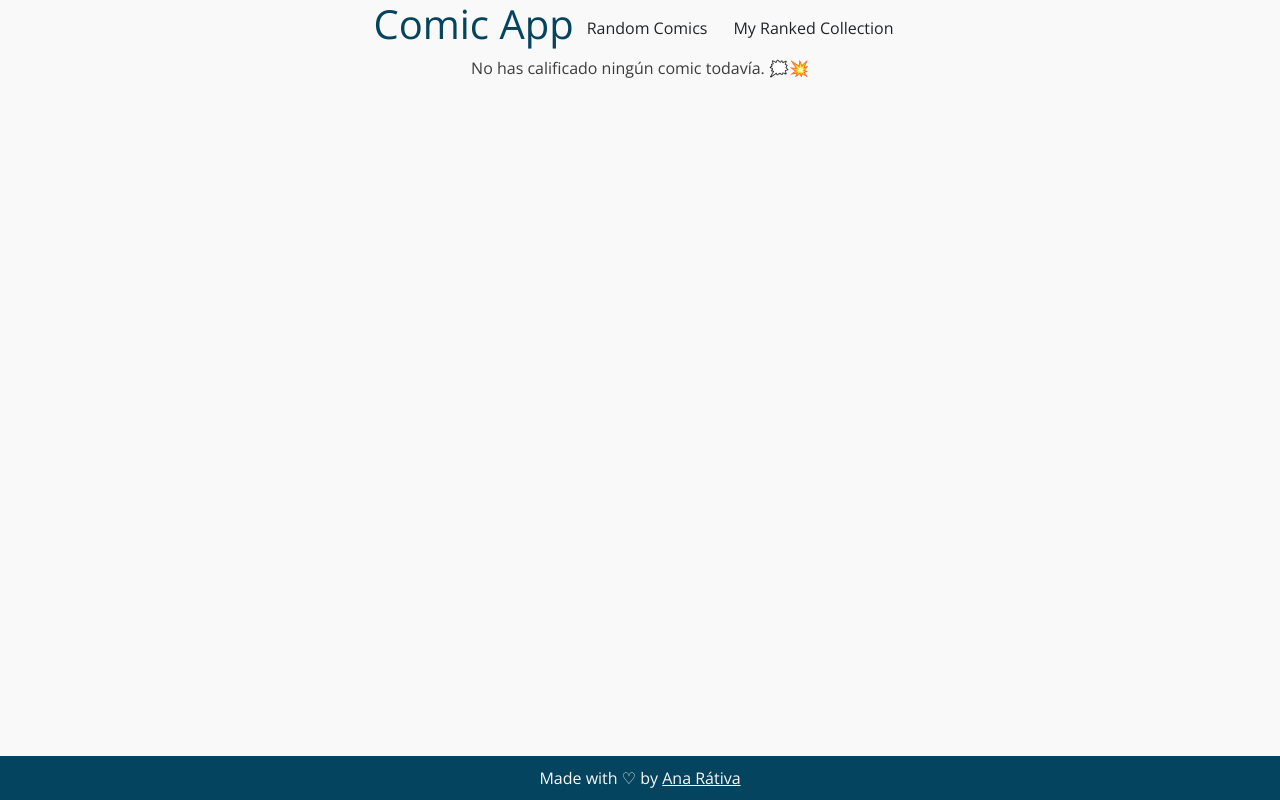
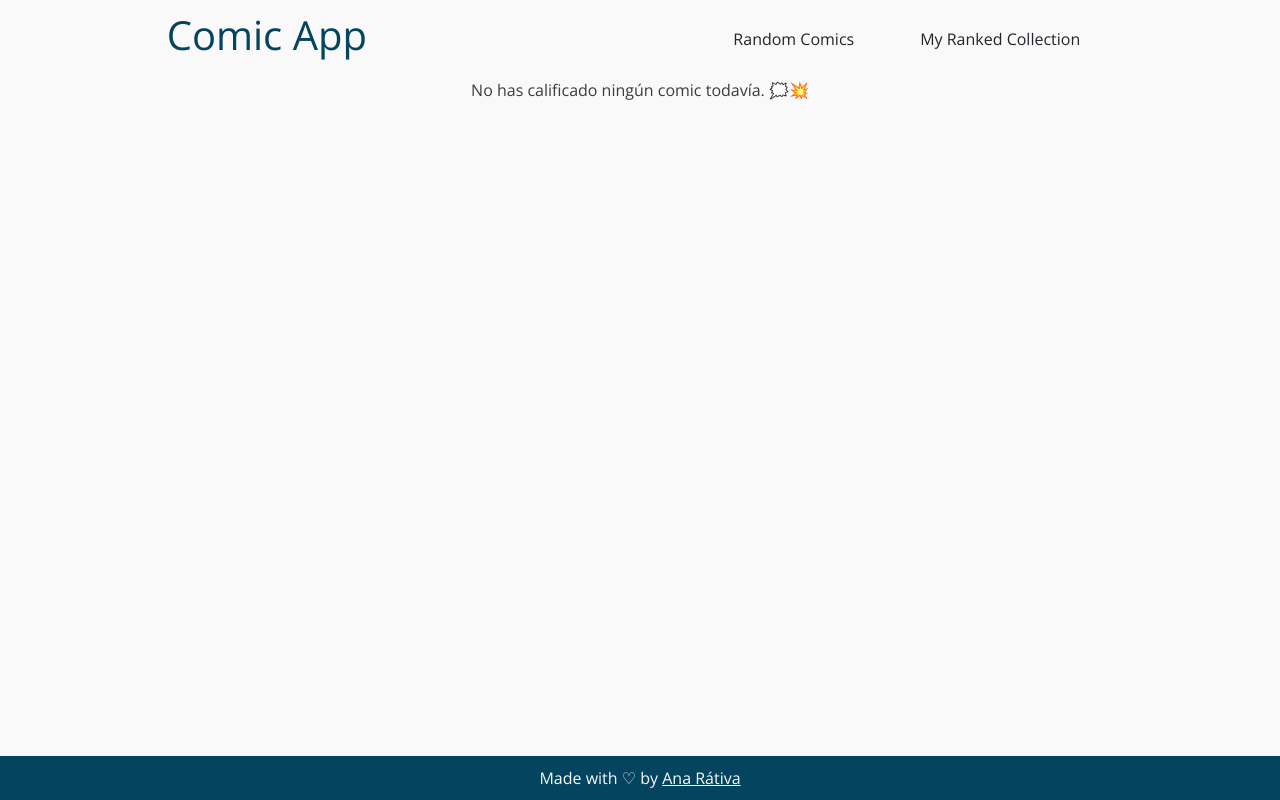
Before and after one commit to AnaRativa09/comic-app, a React (Create React App) app: page /#/collection in a window 1280 px wide. Built offline with nearby package versions, Linux system fonts and the light colour scheme.

Commit message:
Refactor: Modularize styles Home

```diff
--- /dev/null
+++ b/src/styles/Home.scss
@@ -0,0 +1,19 @@
+.comic-img {
+  max-height: 50vh;
+  width: auto;
+  max-width: 90vw;
+}
+
+.card-footer {
+  display: flex;
+  justify-content: space-around;
+}
+
+.comics-ranked-container {
+  width: 90vw;
+  display: flex;
+  flex-direction: row;
+  align-items: center;
+  justify-content: space-around;
+  flex-wrap: wrap;
+}
--- a/src/styles/index.scss
+++ b/src/styles/index.scss
@@ -1,11 +1,19 @@
+@import "~bootstrap/scss/bootstrap";
+@import url('https://fonts.googleapis.com/css2?family=Open+Sans:wght@300&display=swap');
 @import 'variables';
 @import 'ComicCard';
+@import 'Header-Footer';
+@import 'Home';
 @import 'NotFound';
 @import 'StarRating';
-@import "~bootstrap/scss/bootstrap";
-@import url('https://fonts.googleapis.com/css2?family=Open+Sans:wght@300&display=swap');
 
 // Custom styles
+#root {
+  display: flex;
+  flex-direction: column;
+  align-items: center;
+}
+
 body {
   margin: 0;
   text-align: center;
@@ -18,46 +26,9 @@ p {
   margin-bottom: 0;
 }
 
-#root {
-  display: flex;
-  flex-direction: column;
-  align-items: center;
-}
-
-header {
-  color: $paletteFour;
-}
-
-footer {
-  position: fixed;
-  bottom: 0;
-  width: 100vw;
-  background-color: $paletteFour;
-  color: $lightFont;
-  padding: 10px 0;
-  a {
-    color: $lightFont;
-  }
-}
-
 .flex-row {
   display: flex;
   flex-direction: row;
   align-items: center;
   justify-content: space-around;
 }
-
-.comic-img {
-  max-height: 50vh;
-  width: auto;
-  max-width: 90vw;
-}
-
-.nav{
-  width: 100vw;
-}
-
-.card-footer {
-  display: flex;
-  justify-content: space-around;
-}
```
